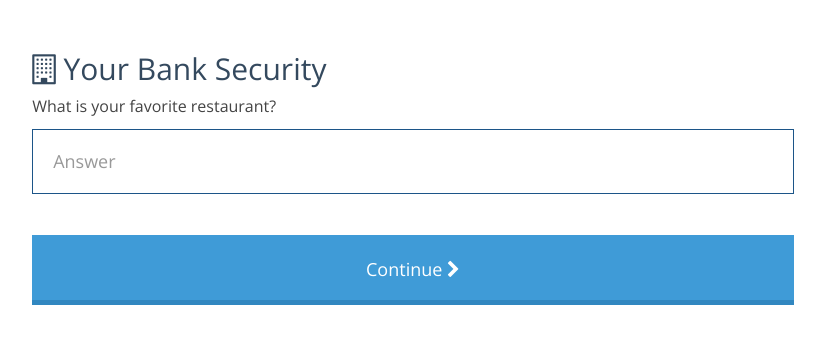
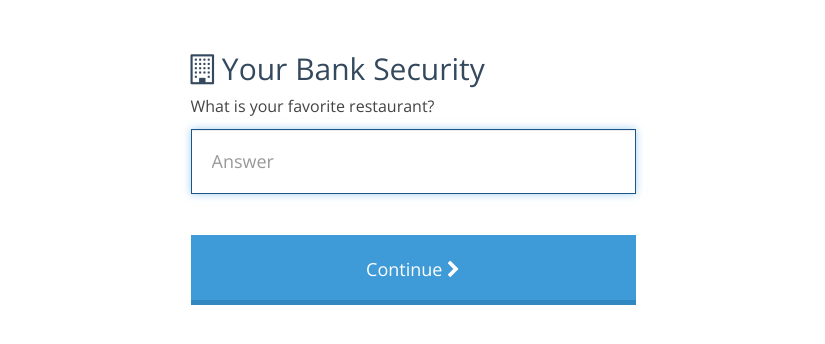
Before and after one commit to jbrianfrancis/MyBorrowerUI, a PHP site: page /challenge.php in a window 1280 px wide. Shown: the part 100-444 px from the top of the page, without its empty margins (227-1052 px from the left). Run offline with PHP 8.4, Linux system fonts and the light colour scheme; some libraries are stand-ins or nearby versions.

Commit message:
Updated challenge screen to same width as bank-sign-in screen

```diff
--- a/ac.css
+++ b/ac.css
@@ -607,6 +607,7 @@ h4.bank-name {
 }
 .xpadding-10 {
   padding-top: 10px;
+  text-align: justify;
 }
 .notification {
   font-size: 16px;
@@ -1103,6 +1104,7 @@ progress {
 }
 .xpadding10 {
   padding-top: 20px;
+  text-align: justify;
 }
 th.xpadding-left-10 {
   padding-left: 10px;
@@ -1528,7 +1530,7 @@ td.share-cell {
 .form-control {
   border-radius: 0;
   margin-bottom: 14px;
-  box-shadow: none !important;
+  box-shadow: none;
 }
 .checkbox {
   -webkit-appearance: none;
--- a/ac.less
+++ b/ac.less
@@ -641,6 +641,7 @@ h4.bank-name {
 
 .xpadding-10 {
 	padding-top:10px;
+	text-align:justify;
 }
 
 .notification {
@@ -1144,6 +1145,7 @@ transform:rotate(0deg)}
 
 .xpadding10 {
 	padding-top:20px;
+	text-align: justify;
 }
 
 th.xpadding-left-10 {
@@ -1603,7 +1605,7 @@ td.share-cell {
 .form-control {
 	border-radius:0;
 	margin-bottom:14px;
-	box-shadow:none !important;
+	box-shadow:none;
 }
 
 .checkbox {
--- a/challenge.php
+++ b/challenge.php
@@ -33,7 +33,7 @@
 
 
 			<div class="row">
-			  <div class="col-md-10 col-md-offset-1">
+			  <div class="col-md-6 col-md-offset-3">
 
 				  <div class="panel panel-default">
 				    <div class="panel-heading panel-heading-authorize">
```
